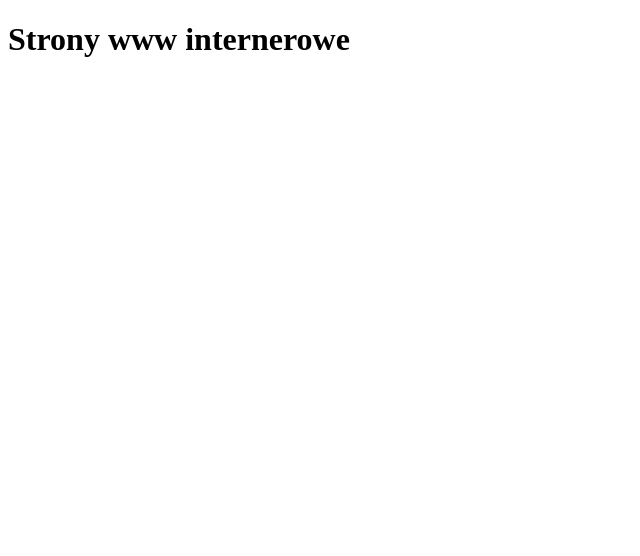
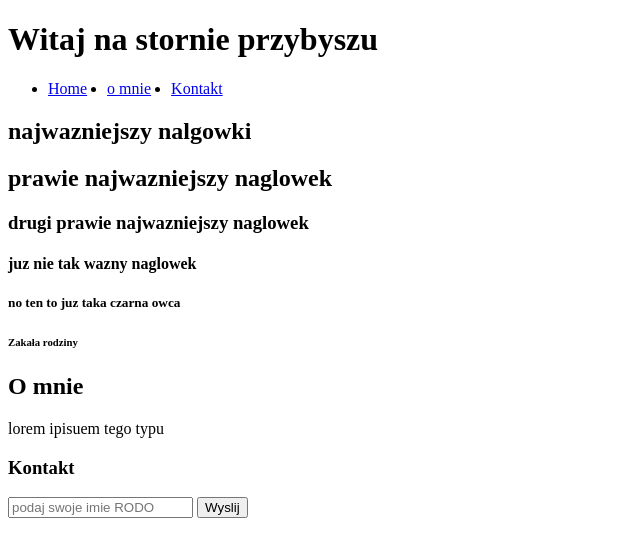
Before and after one commit to przybylku/Studia, a plain HTML site: page strony_www/index.html in a window 1280 px wide. Shown: the whole page, without its empty margins (0-640 px from the left). Drawn offline with Linux system fonts and the light colour scheme.

Commit message:
first html

```diff
--- a/strony_www/index.html
+++ b/strony_www/index.html
@@ -4,11 +4,62 @@
 	<meta charset="UTF-8">
 	<meta name="viewport" content="width=device-width, initial-scale=1.0">
 	<title>Document</title>
-</head>
+	<link rel="stylesheet" type="" href="./style.css">
+	</head>
 <body>
 
-		<h1>Strony www internerowe
-		</h1>
 
-</body>
+		<header>
+			<h1>Witaj na stornie przybyszu</h1>
+			<nav>
+				<!-- lista nie uporzadkowana -->
+				<ul>
+					<li><a href="#naglowki">Home</a></li>
+					<li><a href="#about">o mnie</a></li>
+					<li><a href="#kontakt">Kontakt</a></li>
+			</ul>
+			</nav>
+		</header>
+
+
+		<main>
+			<section id="naglowki">
+				<h1 id="header_h1">najwazniejszy nalgowki</h1>
+				<h2 id="header_h2"> prawie najwazniejszy naglowek </h2>
+				<h3 id="header_h3">drugi prawie najwazniejszy naglowek</h3>
+				<h4 id="header_h4">juz nie tak wazny naglowek</h4>
+				<h5 id="header_h5">no ten to juz taka czarna owca</h5>
+				<h6 id="header_h6">Zakała rodziny</h6>
+			</section>
+		<section id="about">
+			<h2>O mnie</h2>
+
+			<p>
+lorem ipisuem tego typu
+				</p>
+		</section>
+
+
+			<section>
+				<h3>Kontakt</h3>
+			<form>
+			<input id="name" type="text" placeholder="podaj swoje imie RODO">
+			<button id='btn' type="">Wyslij</button>
+			</form>
+				<p id="xd"></p>
+			</section>
+
+		</main>
+
+	</body>
+
+
+	<script>
+		const imie = document.getElementById("name");
+		const btn = document.getElementById('btn');
+
+		btn.addEventListener('click', () => {
+
+		})
+	</script>
 </html>
--- /dev/null
+++ b/strony_www/style.css
@@ -0,0 +1,14 @@
+
+
+
+
+
+nav > ul {
+	display: flex;
+	flex-direction: row;
+
+}
+
+ul > li {
+	margin-right: 20px;
+}
```
